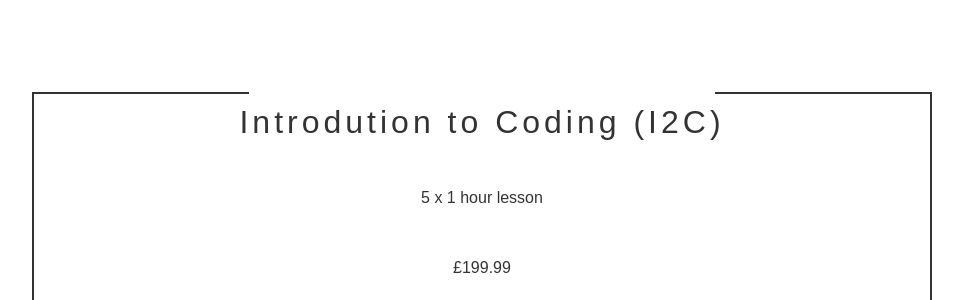
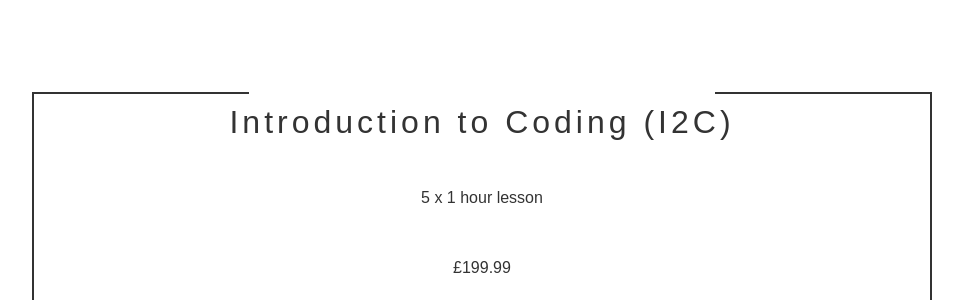
Before and after one commit to HarrisonBoyns/LearnHack, a Flask app: page /costs in a window 1280 px wide. Shown: the part 780-1080 px from the top of the page, without its empty margins (158-1121 px from the left). Run offline with Flask 2, Linux system fonts and the light colour scheme; some libraries are stand-ins or nearby versions.

Commit message:
Spelling mistake updated

```diff
--- a/application/templates/costs.html
+++ b/application/templates/costs.html
@@ -8,7 +8,7 @@
     <script src="//code.jquery.com/jquery-1.11.1.min.js"></script>
     <!------ Include the above in your HEAD tag ---------->
     {{ render_lesson("Rolling Lessons", "1 x 1 hour lesson", "We believe in keeping our fees simple. A flat-fee with no hidden costs.", Brief_Description="£49.99")}}
-    {{ render_lesson("Introdution to Coding (I2C)", "5 x 1 hour lesson", "On our flagship I2C course, our passionate ProfHackers will guide you on your first steps into coding. You'll learn all about the Python language, right from setting up the initial coding environment!", "curriculum1", "£199.99") }}
+    {{ render_lesson("Introduction to Coding (I2C)", "5 x 1 hour lesson", "On our flagship I2C course, our passionate ProfHackers will guide you on your first steps into coding. You'll learn all about the Python language, right from setting up the initial coding environment!", "curriculum1", "£199.99") }}
     {{ render_lesson("Lesson Bundle", "10 x 1 hour lesson", "What's not to love?",Brief_Description="£399.99")}}
 
 {% endblock %}
```
Also changed, not shown: 1 other file.
